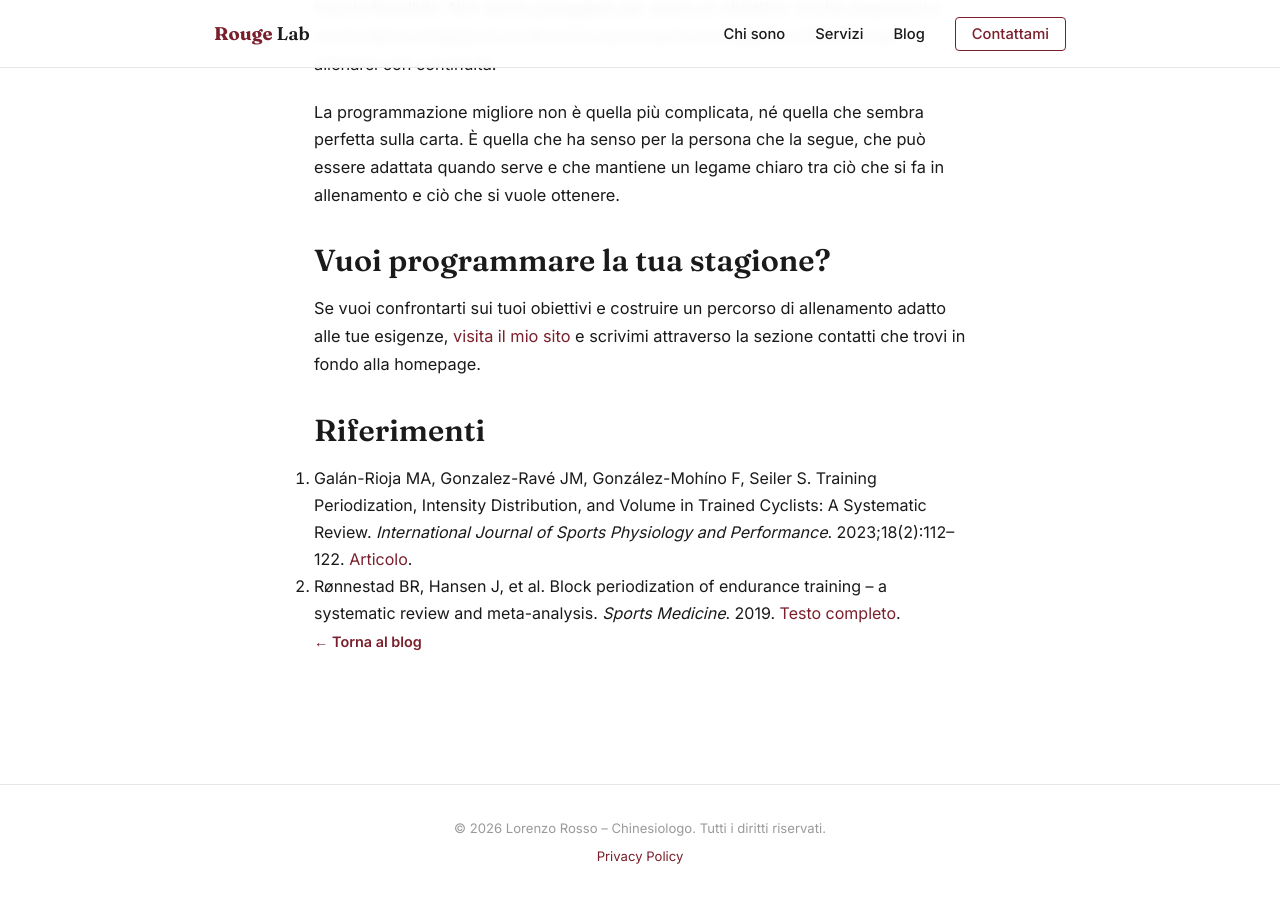
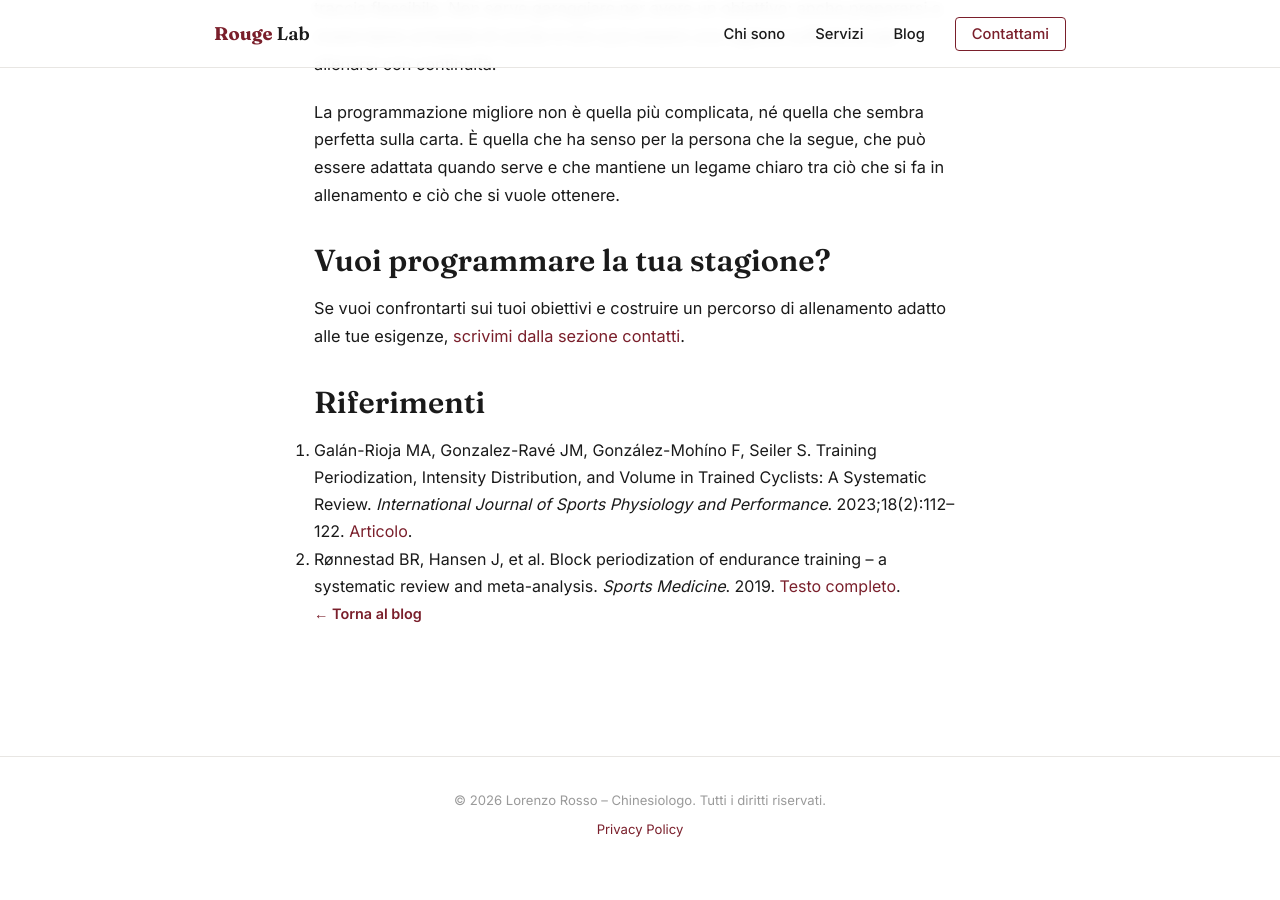
Before and after one commit to lorenzorossoo/Portfolio, a Jekyll site: the page built from _posts/2026-10-01-ProgrammareLaStagione.md, in a window 1280 px wide and 900 px high, scrolled down 4288 px. Built offline with Jekyll 4.4.1, drawn with Linux system fonts in a browser that asks for light colours; after the commit the page ends 5160 px from its top, so only the background shows below that.

Commit message:
modifica link

```diff
--- a/_posts/2026-10-01-ProgrammareLaStagione.md
+++ b/_posts/2026-10-01-ProgrammareLaStagione.md
@@ -80,7 +80,7 @@
 
 ## Vuoi programmare la tua stagione?
 
-Se vuoi confrontarti sui tuoi obiettivi e costruire un percorso di allenamento adatto alle tue esigenze, [visita il mio sito](https://lorenzorossoo.github.io/Portfolio/) e scrivimi attraverso la sezione contatti che trovi in fondo alla homepage.
+Se vuoi confrontarti sui tuoi obiettivi e costruire un percorso di allenamento adatto alle tue esigenze, [scrivimi dalla sezione contatti](https://lorenzorossoo.github.io/Portfolio/#contatti).
 
 ## Riferimenti
 
```
